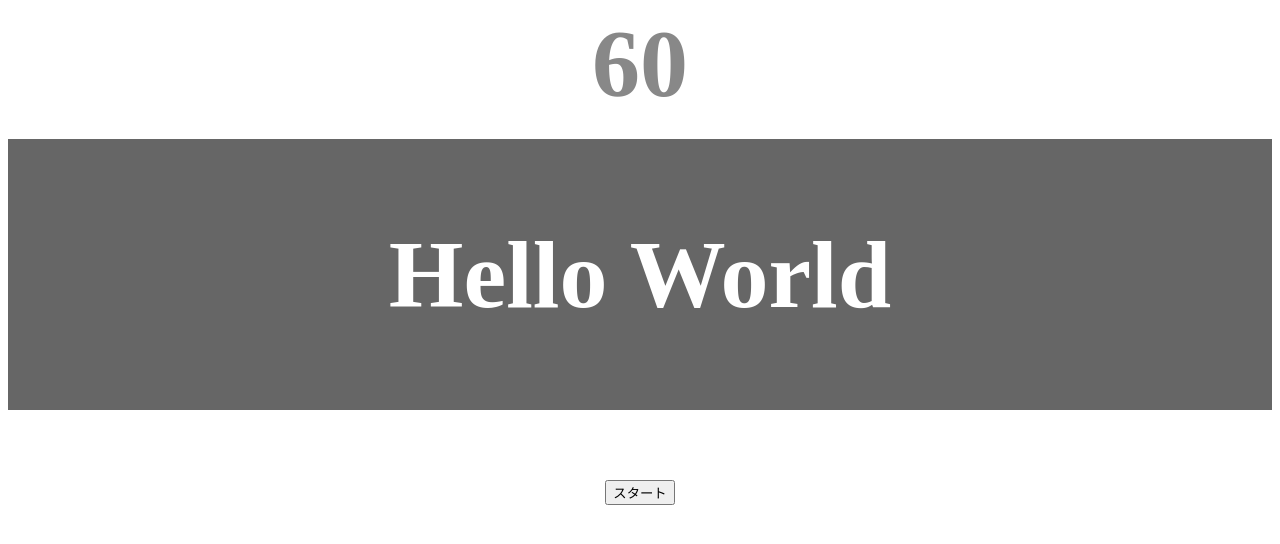
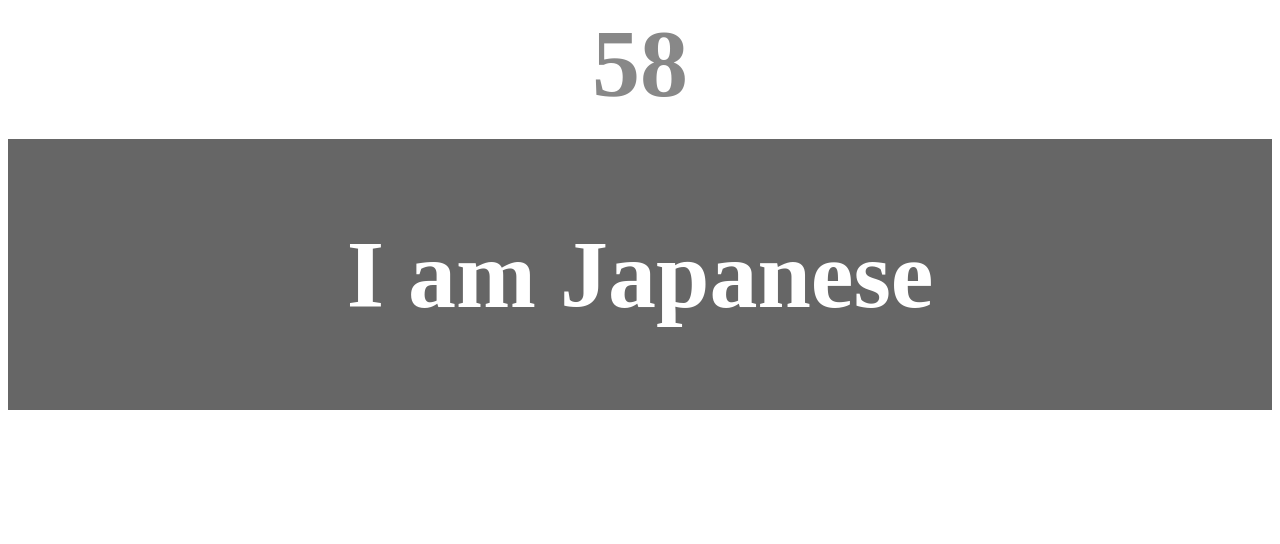
Before and after one commit to taya-ken/git_typing, a plain HTML site: page index.html in a window 1280 px wide. Both pictures are taken after a click on the button "スタート". Drawn offline with Linux system fonts and the light colour scheme.

Commit message:
typng game 完成

```diff
--- a/index.html
+++ b/index.html
@@ -10,7 +10,7 @@
  <body>
     <p id="count" class="count">60</p>
     <div id="wrap" class="wrap">
-      <span id="typed" class="typed"></span><span id="untyped">Hello World</span>
+      <span id="typed" class="typed"></span><span id="untyped"></span>
     </div>
     <button id="start">スタート</button>
     <script type="text/javascript" src="main.js"></script>
--- a/main.js
+++ b/main.js
@@ -1,14 +1,138 @@
+// 変数の初期化
+let untyped = '';
+let typed = '';
+let score = 0;
+
+// 必要なHTML要素の取得
+const untypedfield = document.getElementById('untyped');
+const typedfield = document.getElementById('typed');
+const wrap = document.getElementById('wrap');
+const start = document.getElementById('start');
+const count = document.getElementById('count');
+
+// 複数のテキストを格納する配列
+const textLists = [
+  'Hello World','This is my App','How are you?',
+  'Today is sunny','I love JavaScript!','Good morning',
+  'I am Japanese','Let it be','Samurai',
+  'Typing Game','Information Technology',
+  'I want to be a programmer','What day is today?',
+  'I want to build a web app','Nice to meet you',
+  'Chrome Firefox Edge Safari','machine learning',
+  'Brendan Eich','John Resig','React Vue Angular',
+  'Netscape Communications','undefined null NaN',
+  'Thank you very much','Google Apple Facebook Amazon',
+  'ECMAScript','console.log','for while if switch',
+  'var let const','Windows Mac Linux iOS Android',
+  'programming'
+];
+
 // ランダムなテキストを表示
-const createText = () => {};
+const createText = () => {
+
+  // 正タイプした文字列をクリア
+  typed = '';
+  typedfield.textContent = typed;
+
+  // 配列のインデックス数からランダムな数値を生成する
+  let random= Math.floor(Math.random() * textLists.length);
+
+  // 配列からランダムにテキストを取得し画面に表示する
+  untyped = textLists[random];
+  untypedfield.textContent = untyped;
+};
 
 // キー入力の判定
-const keyPress = e => {};
+const keyPress = e => {
+
+  // 誤タイプの場合
+  if(e.key !== untyped.substring(0, 1)) {
+    wrap.classList.add('mistyped');
+    // 100ms後に背景色を元に戻す
+    setTimeout(() => {
+      wrap.classList.remove('mistyped');
+    }, 100);
+    return;
+  }
+
+  // 正タイプの場合
+  // スコアのインクリメント
+  score++;
+  typed += untyped.substring(0, 1);
+  untyped = untyped.substring(1);
+  typedfield.textContent = typed;
+  untypedfield.textContent = untyped;
+
+  // テキストがなくなったら新しいテキストを表示
+  if(untyped === '') {
+    createText();
+  }
+};
 
 // タイピングスキルのランクを判定
-const rankCheck = score => {};
+const rankCheck = score => {
+
+  // テキストを格納する変数を作る
+  let text = '';
+
+  // スコアに応じて異なるメッセージを変数textに格納する
+  if(score < 100) {
+    text = `あなたのランクはCです。\nBランクまであと${100 - score}文字です。`;
+  } else if(score < 200) {
+    text = `あなたのランクはBです。\nAランクまであと${200 - score}文字です。`;
+  } else if(score < 300) {
+    text = `あなたのランクはAです。\nSランクまであと${300 - score}文字です。`;
+  } else if(score >= 300) {
+    text = `あなたのランクはSです。\nおめでとうございます!`;
+  }
+
+  // 生成したメッセージと一緒に文字列を返す
+  return `${score}文字打てました!\n${text}\n【OK】リトライ / 【キャンセル】終了`;
+};
 
 // ゲームを終了
-const gameOver = id => {};
+const gameOver = id => {
+  clearInterval(id);
+
+  const result = confirm(rankCheck(score));
+
+  // OKボタンをクリックされたらリロードする
+  if(result == true) {window.location.reload()}
+};
 
 // カウントダウンタイマー
-const timer = () => {};
+const timer = () => {
+
+  // タイマー部分のHTML要素（p要素）を取得する
+  let time = count.textContent;
+
+  const id = setInterval(() => {
+
+    // カウントダウンする
+    time--;
+    count.textContent = time;
+
+    // カウントが0になったらタイマーを停止する
+    if(time <= 0) {
+      gameOver(id);
+    }
+  }, 1000);
+};
+
+// ゲームスタート時の処理
+start.addEventListener('click', () => {
+
+  // カウントダウンタイマーを開始する
+  timer();
+
+  // ランダムなテキストを表示する
+  createText();
+
+  // 「スタート」ボタンを非表示にする
+  start.style.display = 'none';
+
+  // キーボードのイベント処理
+  document.addEventListener('keypress', keyPress);
+});
+
+untypedfield.textContent = 'スタートボタンで開始';
```
